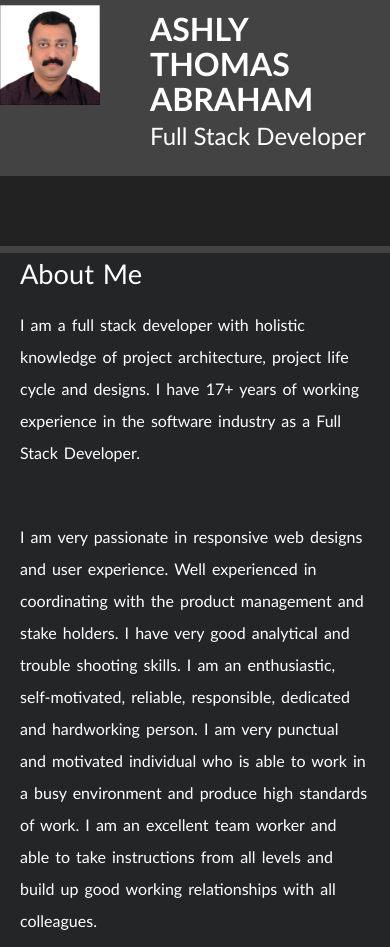
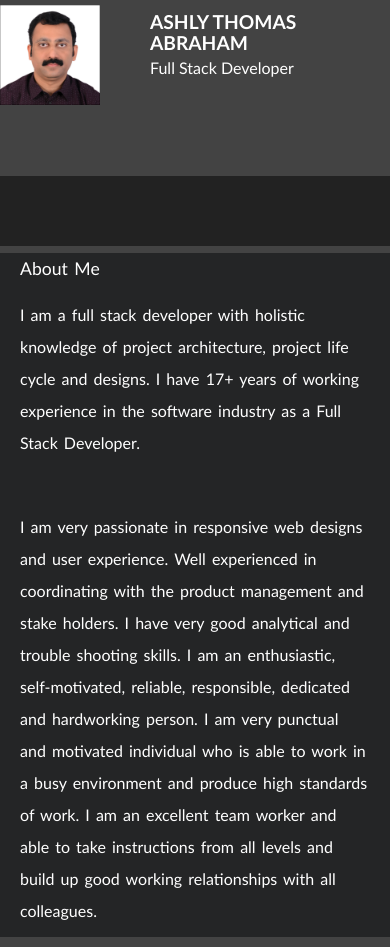
Before and after one commit to ashly-dxb/my-app, a React (Create React App) app: page / in a window 390 px wide. Built offline with nearby package versions, Linux system fonts and the light colour scheme.

Commit message:
'responsive-menu-modified'

```diff
--- a/src/App.css
+++ b/src/App.css
@@ -205,5 +205,39 @@ h1, h2, h3, h4, h5, h6 {
 
 h4 {
   margin-top: 20px;
-  /* border: 1px solid green; */
 }
+
+
+@media only screen and (max-width: 576px) {
+
+  h1 {
+    font-size: 1.2em;
+    font-weight: 600;
+  }
+
+  h2 {
+    font-size: 1.1em;
+    font-weight: 500;
+  }
+
+  h3 {
+    font-size: 1em;
+    font-weight: 400;
+  }
+
+  h4 {
+    font-size: .9em;
+    font-weight: 370;
+  }
+
+  h5 {
+    font-size: .8em;
+    font-weight: 300;
+  }
+
+  h6 {
+    font-size: .7em;
+    font-weight: 300;
+  }
+
+}
```
